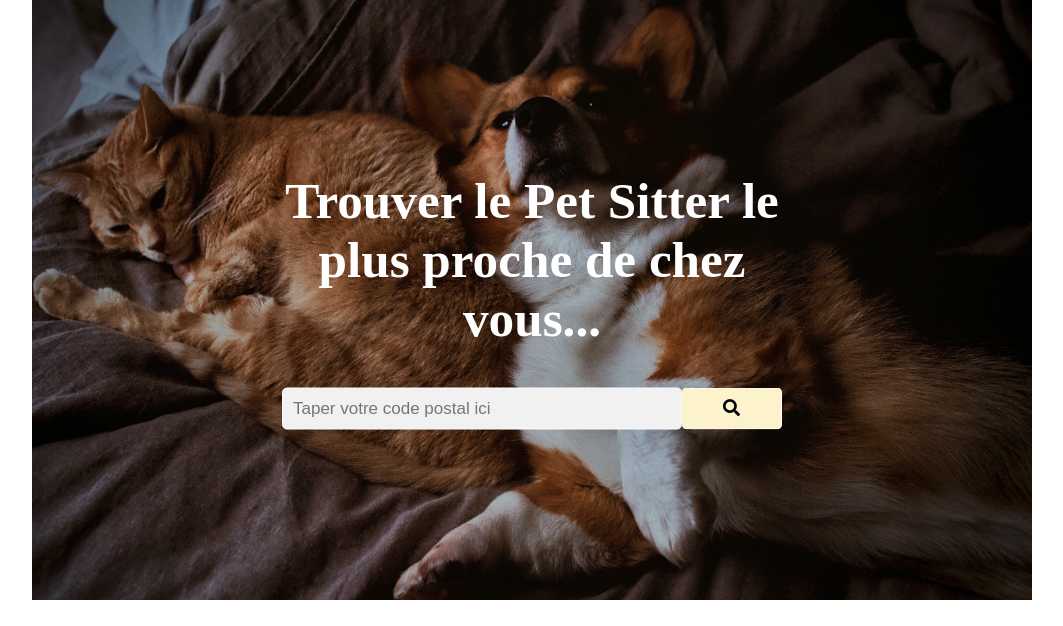
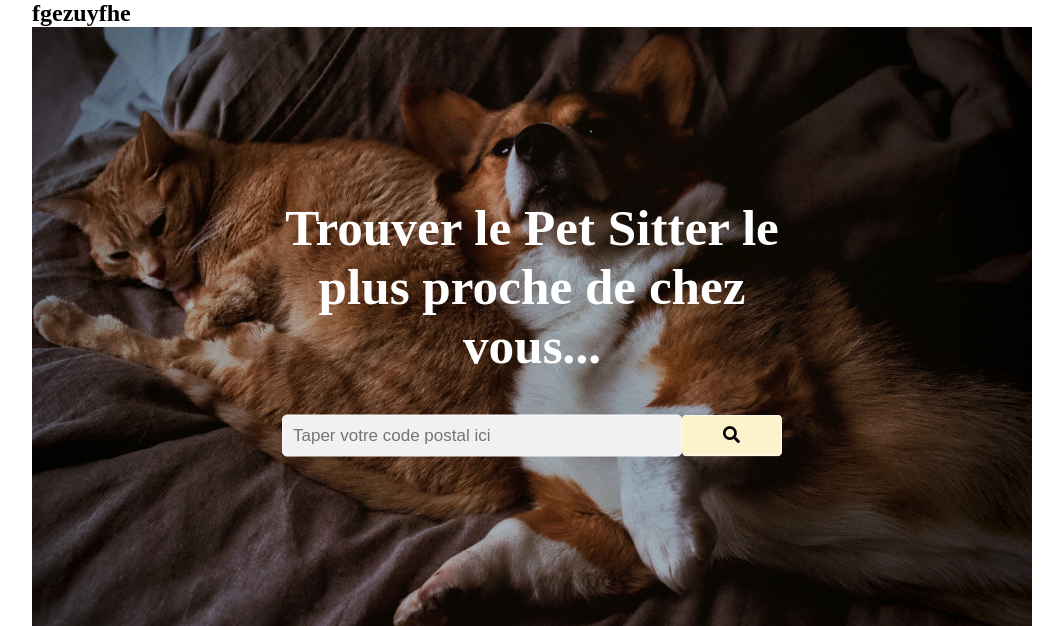
Before and after one commit to Noemie42/petbuddy, a Symfony app: template templates/accueil/index.html.twig in a window 1280 px wide. Shown: the part 94-720 px from the top of the page, without its empty margins (108-1171 px from the left). Run offline with Twig, Linux system fonts and the light colour scheme; the template is opened without the code that fills it, so the values that code supplies are empty; some libraries are stand-ins or nearby versions.

Commit message:
test branches

```diff
--- a/templates/accueil/index.html.twig
+++ b/templates/accueil/index.html.twig
@@ -4,6 +4,7 @@
 
 {% block body %}
 <!-- header -->
+<h2>fgezuyfhe<h2>
                 <header style="background-image: url('img/bg.jpg');">
                     <div id="localisationTab">
                         <h1 class="glow">Trouver le Pet Sitter le plus proche de chez vous...</h1>
```
